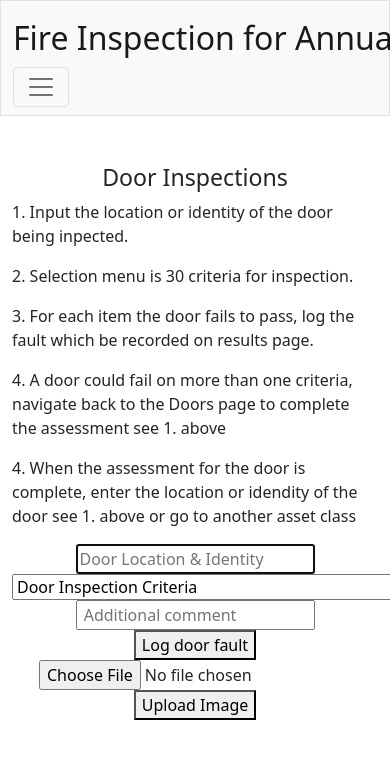
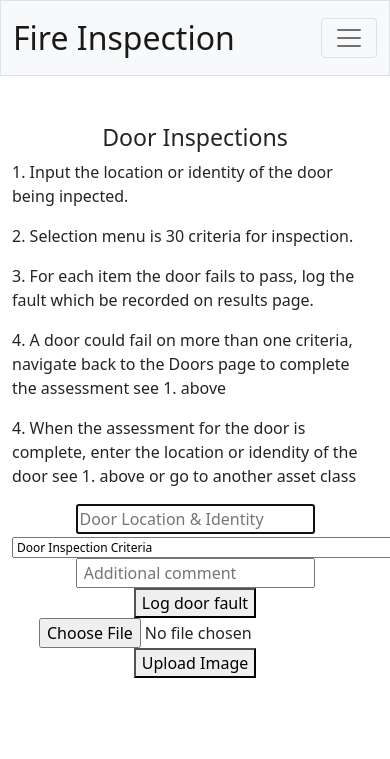
Before and after one commit to keithmccaffery/MarchFire, a Flask app: page /doors in a window 390 px wide; the page is wider, and only the part inside the window is pictured. Shown: the top 759 px of that part. Run offline with Flask 3, Linux system fonts and the light colour scheme; some libraries are stand-ins or nearby versions.

Commit message:
To make it look better on mobile

```diff
--- /dev/null
+++ b/static/main.js
@@ -0,0 +1,34 @@
+// This function reads the viewport size from a cookie
+function getViewportWidth() {
+    var name = "viewportWidth=";
+    var decodedCookie = decodeURIComponent(document.cookie);
+    var ca = decodedCookie.split(';');
+    for(var i = 0; i <ca.length; i++) {
+        var c = ca[i];
+        while (c.charAt(0) == ' ') {
+            c = c.substring(1);
+        }
+        if (c.indexOf(name) == 0) {
+            return c.substring(name.length, c.length);
+        }
+    }
+    return "";
+}
+
+// This function checks the screen width and updates the heading text accordingly
+function updateHeadingText() {
+    var isMobile = window.matchMedia("screen and (max-width: 600px)").matches;
+    console.log("Is mobile: " + isMobile);
+    if (isMobile) {
+        console.log("Changing heading text");
+        document.getElementById('main-heading').textContent = 'Fire Inspection';
+    } else {
+        document.getElementById('main-heading').textContent = 'Fire Inspection for Annual Fire Safety Statement';
+    }
+}
+
+// Call the function when the window is resized
+window.onresize = updateHeadingText;
+
+// Call the function when the page is loaded
+window.onload = updateHeadingText;
--- a/static/styles.css
+++ b/static/styles.css
@@ -21,3 +21,16 @@ nav .navbar-brand .green
 {
     color: #2e944b;
 }
+@media screen and (max-width: 600px) {
+    .door-fault-select {
+        font-size: 12px; /* Reduced font size */
+    }
+    .modal-dialog {
+        max-width: 80%; /* Reduced modal width */
+    }
+}
+@media screen and (max-width: 600px) {
+    .main-heading {
+        font-size: 14px;
+    }
+}
--- a/templates/doors.html
+++ b/templates/doors.html
@@ -13,7 +13,7 @@
 </div>
         <form action="{{ url_for('doors') }}" method="post">
             <input autocomplete="off" autofocus name="door" placeholder="Door Location & Identity" type="text">
-            <select name="door_fault">
+            <select name="door_fault" class="door-fault-select">
                 <option disabled selected>Door Inspection Criteria</option>
                 {% for door_fault in door_faults %}
                     <option value="{{door_fault['fault_id'] }}">{{  door_fault['inspect'] }}</option>
@@ -25,4 +25,9 @@
             {% include 'capture.html' %}
             <input type="hidden" id="imageUrlInput" name="imageUrl">
         </form>
+        <script>
+            // This script stores the viewport size in a cookie
+            document.cookie = "viewportWidth=" + window.innerWidth;
+        </script>
+        <script src="{{ url_for('static', filename='main.js') }}"></script>
 {% endblock %}
--- a/templates/layout.html
+++ b/templates/layout.html
@@ -24,7 +24,7 @@
 
         <nav class="bg-light border navbar navbar-expand-md navbar-light">
             <div class="container-fluid">
-                <a class="navbar-brand" href="/">Fire Inspection for Annual Fire Safety Statement </a>
+                <a class="navbar-brand main-heading" id="main-heading" href="/">Fire Inspection for Annual Fire Safety Statement </a>
                 <button aria-controls="navbar" aria-expanded="false" aria-label="Toggle navigation" class="navbar-toggler" data-bs-target="#navbar" data-bs-toggle="collapse" type="button">
                     <span class="navbar-toggler-icon"></span>
                 </button>
@@ -66,6 +66,11 @@
         <footer class="mb-5 small text-center text-muted">
             <!-- Data provided by <a href="https://iexcloud.io/">IEX</a> -->
         </footer>
+        <script>
+            // This script stores the viewport size in a cookie
+            document.cookie = "viewportWidth=" + window.innerWidth;
+        </script>
+        <script src="{{ url_for('static', filename='main.js') }}"></script>
     </body>
 
 </html>
```
